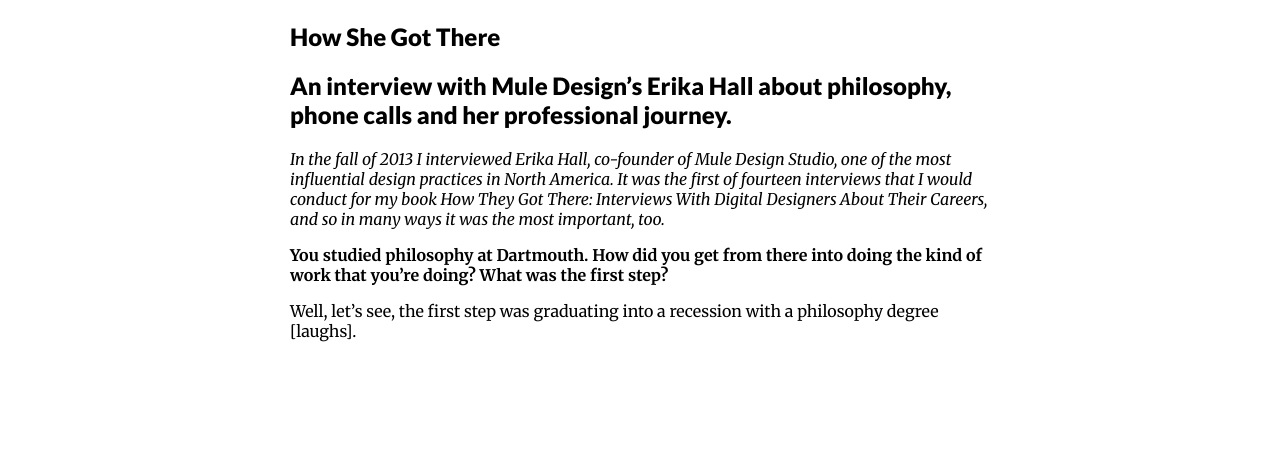
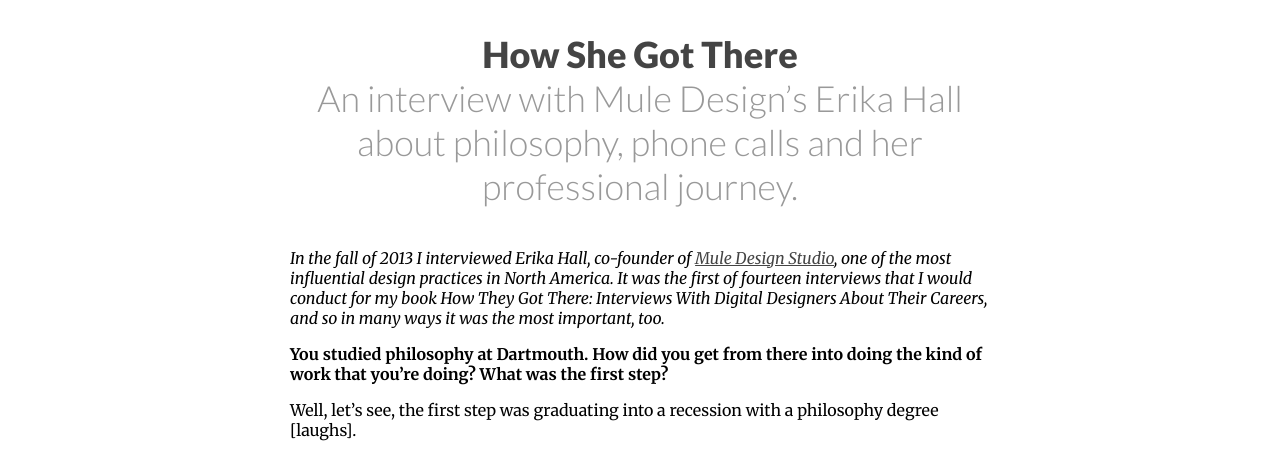
Before and after one commit to momecode/zselex, a plain HTML site: page index.html in a window 1280 px wide. Shown: the part 962-1418 px from the top of the page. Before the commit the page ends 1319 px from the top, so only its background shows below. Drawn offline with Linux system fonts and the light colour scheme.

Commit message:
cikk formazas 2

```diff
--- a/css/style.css
+++ b/css/style.css
@@ -1,9 +1,25 @@
 p {
-  font-family: "Merriweather";
+  font-family: Merriweather;
+  line-height: 1,5;
 }
 
 h1, h2 {
   font-family: "Lato";
+  text-align: center;
+}
+h1 {
+  font-size: 36px;
+  color: #444;
+  margin-bottom: 0px;
+
+}
+
+h2 {
+  font-size: 36px;
+  font-weight: 300;
+  color: #999;
+  margin-top: 0;
+  margin-bottom: 40px;
 }
 
 body {
@@ -11,8 +27,10 @@ body {
 }
 
 article {
-width: 700px;
+  max-width: 700px;
   margin: 0 auto;
+  padding-right: 20px;
+  padding-left: 20px;
 
   /*width: 700px
 
@@ -24,5 +42,16 @@ width: 700px;
 img {
   width: 100%;
   height: auto
+}
 
+a {
+  color: #444;
 }
+
+a:visited {
+ color: green;
+}
+
+a:hover {
+ color: red;
+}
--- a/index.html
+++ b/index.html
@@ -2,7 +2,7 @@
 <html>
   <head>
     <meta charset="utf-8">
-    <link href='http://fonts.googleapis.com/css?family=Lato:300,900|Merriweather:400,700,400italic,700italic' rel='stylesheet' type='text/css'>
+    <link href='http://fonts.googleapis.com/css?family=Lato:100,300,900|Merriweather:400,700,400italic,700italic' rel='stylesheet' type='text/css'>
     <link rel="stylesheet" href="css/style.css">
 
   </head>
@@ -13,7 +13,7 @@
           <h2>An interview with Mule Design’s Erika
           Hall about philosophy, phone calls and her professional journey.</h2>
 
-          <p><em>In the fall of 2013 I interviewed Erika Hall, co-founder of Mule Design Studio, one of the most influential design practices in North America. It was the first of fourteen interviews that I would conduct for my book How They Got There: Interviews With Digital Designers About Their Careers, and so in many ways it was the most important, too.</em></p>
+          <p><em>In the fall of 2013 I interviewed Erika Hall, co-founder of <a href=http://muledesign.com/>Mule Design Studio</a>, one of the most influential design practices in North America. It was the first of fourteen interviews that I would conduct for my book How They Got There: Interviews With Digital Designers About Their Careers, and so in many ways it was the most important, too.</em></p>
 
           <p><strong>You studied philosophy at Dartmouth. How did you get from there into doing the kind of work that you’re doing? What was the first step?</strong></p>
 
```
